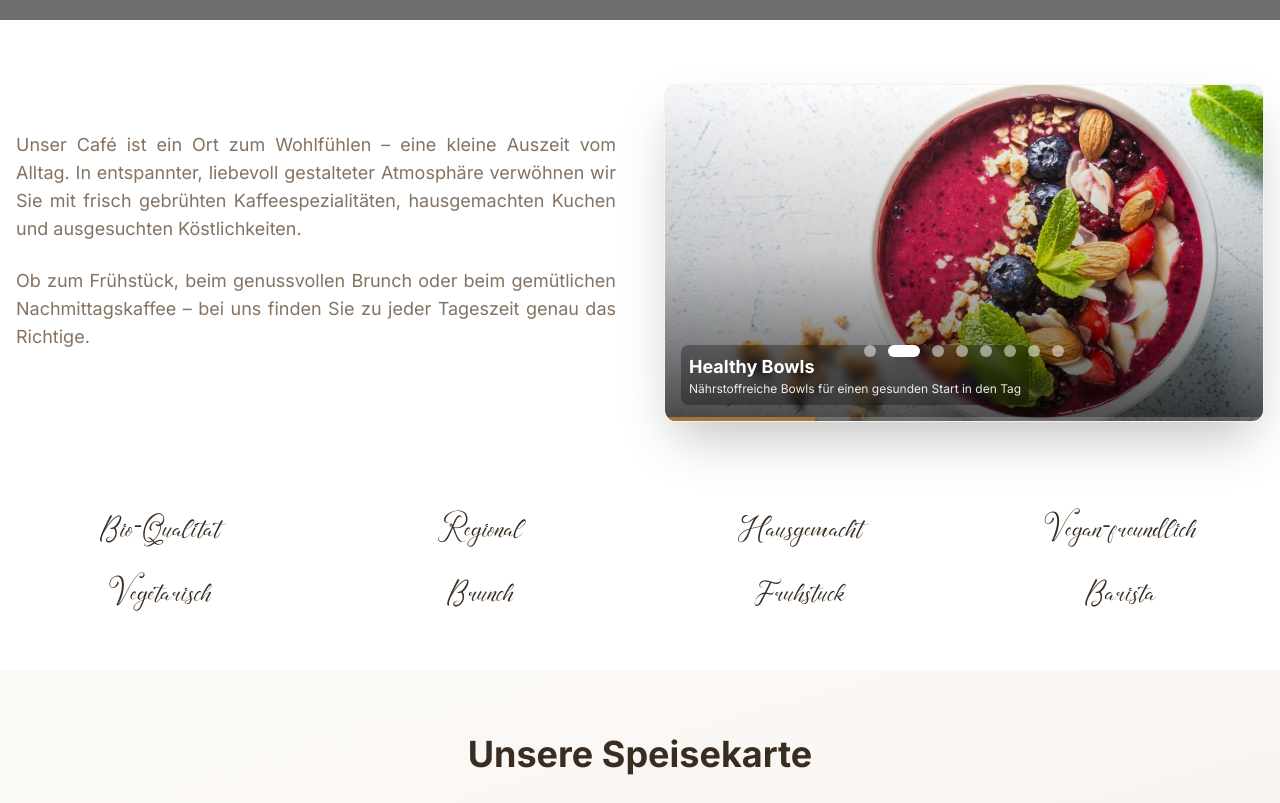
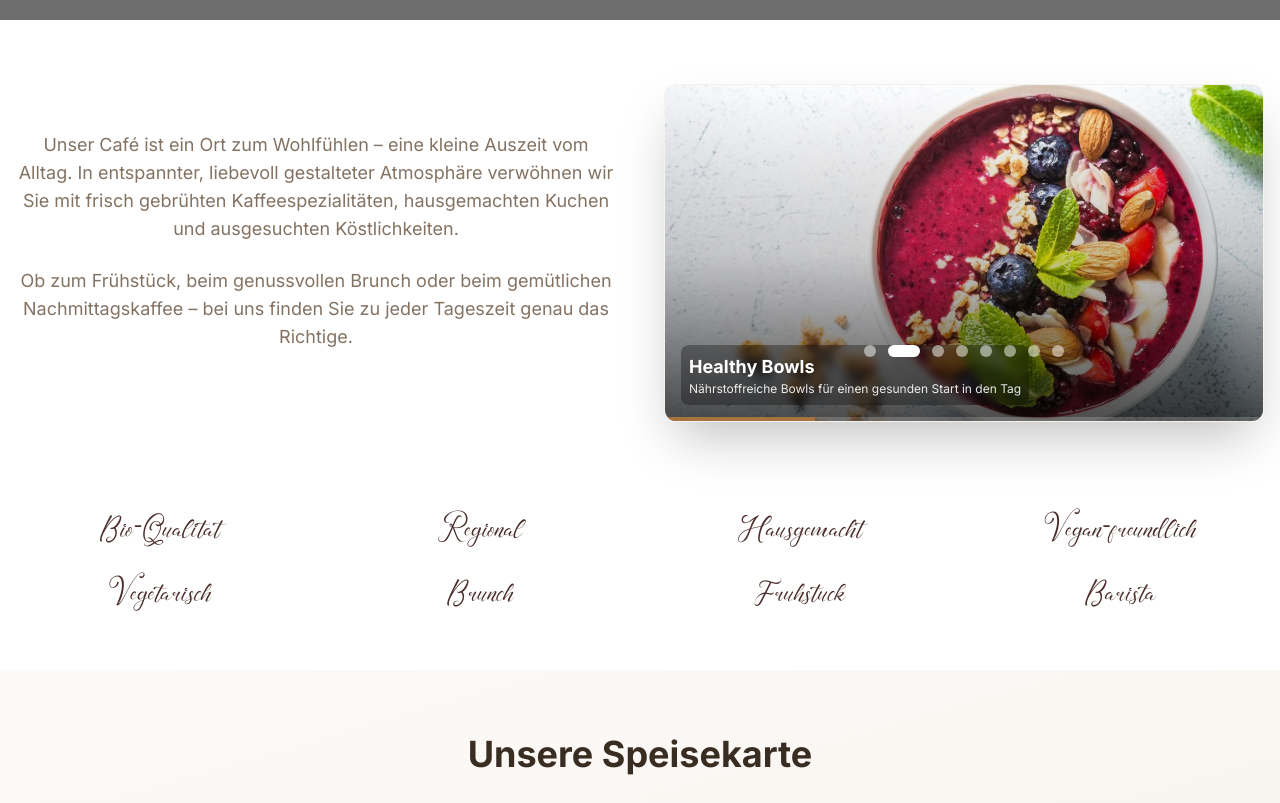
Before and after one commit to AuszeitCafe/Auszeit-Webseite, a Next.js app: page /cafe in a window 1280 px wide. Shown: the part 540-1343 px from the top of the page. Built offline with nearby package versions, Linux system fonts and the light colour scheme; grey boxes are pictures that could not be loaded.

Commit message:
font changes

```diff
--- a/components/cafe/about-section.tsx
+++ b/components/cafe/about-section.tsx
@@ -8,12 +8,12 @@ export default function CafeAboutSection() {
         {/* Main Slideshow and Welcome Section */}
         <div className="grid grid-cols-1 md:grid-cols-2 gap-12 items-center mb-16">
           <div>
-            <p className="text-lg text-muted-foreground mb-6 text-justify">
+            <p className="text-lg text-muted-foreground mb-6 text-center">
               Unser Café ist ein Ort zum Wohlfühlen – eine kleine Auszeit vom Alltag. In entspannter, liebevoll
               gestalteter Atmosphäre verwöhnen wir Sie mit frisch gebrühten Kaffeespezialitäten, hausgemachten Kuchen
               und ausgesuchten Köstlichkeiten.
             </p>
-            <p className="text-lg text-muted-foreground mb-6 text-justify">
+            <p className="text-lg text-muted-foreground mb-6 text-center">
               Ob zum Frühstück, beim genussvollen Brunch oder beim gemütlichen Nachmittagskaffee – bei uns finden Sie zu
               jeder Tageszeit genau das Richtige.
             </p>
@@ -27,7 +27,7 @@ export default function CafeAboutSection() {
         {/* Features Section */}
         <div className="grid grid-cols-1 md:grid-cols-1 gap-12 items-center">
           <div className="order-1 md:order-2">
-            <div className="grid grid-cols-2 sm:grid-cols-4 gap-8 text-center mt-6 font-madelyn text-2xl text-foreground">
+            <div className="grid grid-cols-2 sm:grid-cols-4 gap-8 text-center mt-6 font-madelyn text-2xl text-[#4b2e2b]">
               <span>Bio-Qualität</span>
               <span>Regional</span>
               <span>Hausgemacht</span>
--- a/components/services-section.tsx
+++ b/components/services-section.tsx
@@ -15,7 +15,7 @@ export default function ServicesSection() {
           </p>
         </div>
 
-        <div className="grid grid-cols-2 sm:grid-cols-3 md:grid-cols-5 gap-6 text-center font-madelyn text-2xl text-foreground">
+        <div className="grid grid-cols-2 sm:grid-cols-3 md:grid-cols-5 gap-6 text-center font-madelyn text-2xl text-[#4b2e2b]">
           <div>Vielfältiges Angebot</div>
           <div>Flexible Planung</div>
           <div>Höchste Qualität</div>
```
